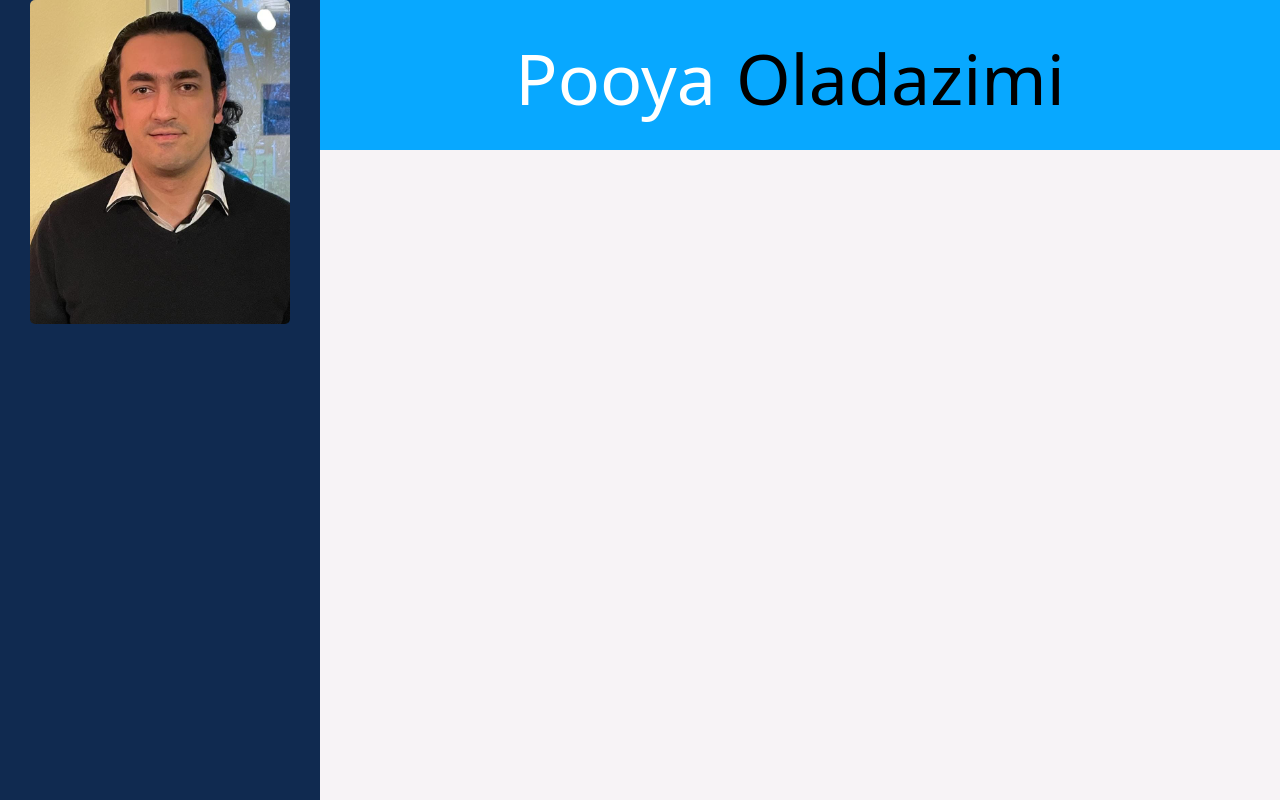
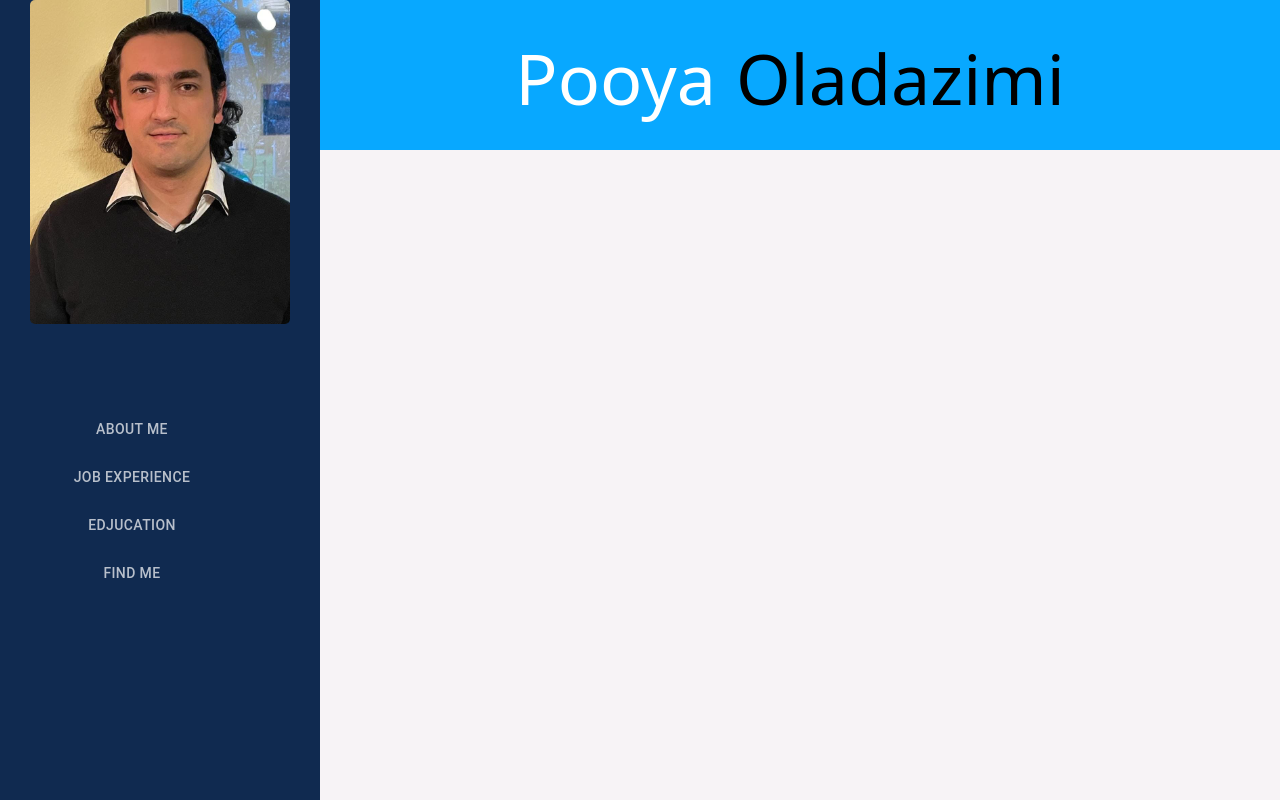
Before and after one commit to Pooya-Oladazimi/my-personal-site, a React (Create React App) app: page / in a window 1280 px wide. Built offline with nearby package versions, Linux system fonts and the light colour scheme.

Commit message:
added tabs

```diff
--- a/package.json
+++ b/package.json
@@ -4,6 +4,7 @@
   "private": true,
   "dependencies": {
     "@material-ui/core": "^4.12.4",
+    "@material/tabs": "^2.3.0",
     "@testing-library/jest-dom": "^5.16.3",
     "@testing-library/react": "^12.0.0",
     "@testing-library/user-event": "^12.0.0",
--- a/src/components/Panel.jsx
+++ b/src/components/Panel.jsx
@@ -1,5 +1,7 @@
 import Grid from '@material-ui/core/Grid';
 import Pic from '../pic.jpg';
+import Tabs from '@material-ui/core/Tabs';
+import Tab from '@material-ui/core/Tab';
 
 
 export function panel(){
@@ -8,6 +10,19 @@ export function panel(){
             <Grid item xs={12} id="image-section">
                 <img src={Pic} className="img-rounded" alt="my Pic"  id="my-image" />
             </Grid>
+            <Grid item xs={12} id="menu-section">
+            <Tabs
+                orientation="vertical"
+                indicatorColor="primary"
+                aria-label="Vertical tabs example"
+                >
+                <Tab label="About Me"/>
+                <Tab label="Job Experience" />
+                <Tab label="Edjucation" />
+                <Tab label="Find Me"/>
+            </Tabs>
+            </Grid>
+
         </Grid>
     ];
 }
--- a/src/styles/home.css
+++ b/src/styles/home.css
@@ -36,3 +36,8 @@
 #image-section{
     text-align: center;
 }
+
+#menu-section{
+    color: white;
+    font-weight: bold;
+}
```
Also changed, not shown: 1 other file (tests, documents, lock files or other folders).
